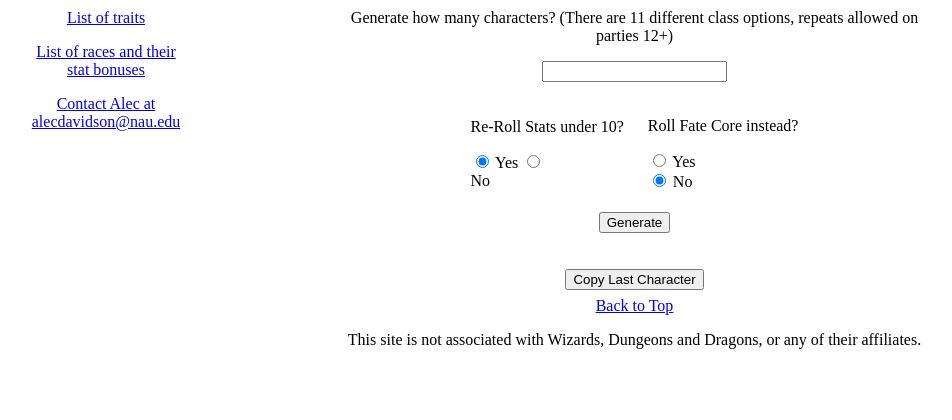
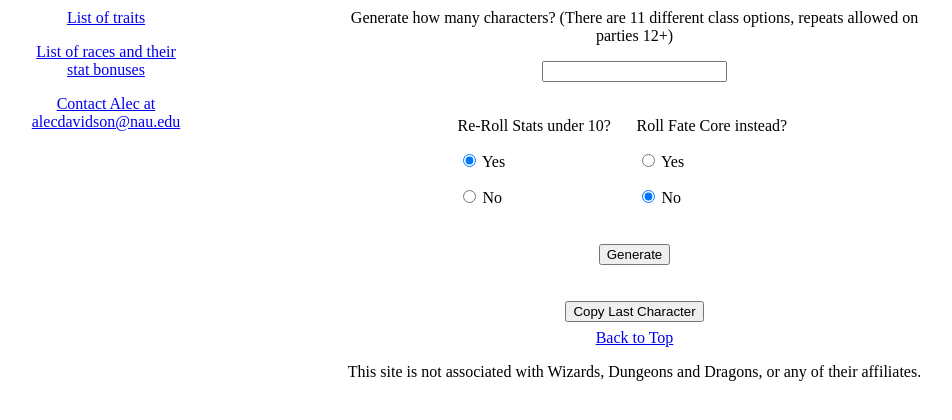
Before and after one commit to alecdavidson/dndcharacter, a Flask app: page / in a window 1280 px wide. Shown: the top 420 px of the page, without its empty margins (33-985 px from the left). Run offline with Flask 2, Linux system fonts and the light colour scheme.

Commit message:
Add files via upload

```diff
--- a/templates/index.html
+++ b/templates/index.html
@@ -2,7 +2,7 @@
 <html>
 	<head>
 		<title>DND Character Randomizer</title>
-		<style>
+		<style type="text/css">
 			.container { position:relative; padding:0 0 0 55px; }
 			#sidebar {
 				float: left;
@@ -10,12 +10,32 @@
 				border:1px solid #fff; width:150px; height:140px
 			}
 			#content {
-				border:1px solid #fff; width:600px;
+				border:1px solid #fff;
+				width:600px;
 				background: #fff;
 				margin:5px 0 5px 0;
 			}
 			#footer {
-				border:1px solid #fff; width:600px;
+				border:1px solid #fff;
+				width:600px;
+				margin:5px 0 5px 0;
+			}
+			.detail {
+				width:75%;
+				border-bottom:1px solid #000;
+				border-right:1px solid #000;
+				margin:5px 0 5px 0;
+			}
+			.stats {
+				width:25%;
+				border-bottom:1px solid #000;
+				margin:5px 0 5px 0;
+			}
+			.resultstable {
+				table-layout:fixed;
+				border-collapse: collapse;
+				border:1px solid #fff;
+				width:500px;
 				margin:5px 0 5px 0;
 			}
 		</style>
@@ -54,31 +74,21 @@
                     </p>
 					<table>
 					<td>
+					<div style="width:175px; text-align:left;align:center">
 					<p>
 					Re-Roll Stats under 10?
 					</p>
-					<div style="width:75px; text-align:left;align:center">
 					<input type="radio" name="reroll" value="yes" checked> Yes
+					<p>
 					<input type="radio" name="reroll" value="no"> No
 					</div>
-					</td>
 					<td>
-					</td>
-					<td>
-					</td>
-					<td>
-					</td>
-					<td>
-					</td>
-					<td>
-					</td>
-					<td>
+					<div style="width:175px; text-align:left">
 					<p>
 					Roll Fate Core instead?
 					</p>
-					<div style="width:75px; text-align:left">
 					<input type="radio" name="fate" value="yes"> Yes
-					<br>
+					<p>
 					<input type="radio" name="fate" value="no" checked> No
 					</div>
 					</td>
@@ -93,72 +103,62 @@
 						Results:
 						<pre align="left">
 							{% for message in messages %}
-
-<table>
-<colgroup>
-	<col>
-	<col span="2">
-	<col>
-	<col span="2">
-</colgroup>
+<div align="center">
+<table class="resultstable">
 <tr>
-<td>	</td>
-<td>{{message[0]['Field']}}
+<!--<td></td>-->
+<td class="detail">{{message[0]['Field']}}
 	{{message[0]['Value']}}</td>
-<td>	</td>
-<td>{{message[6]['Field']}}
+<!--<td></td>-->
+<td class="stats">{{message[6]['Field']}}
 	{{message[6]['Value']}}</td>
 </tr>
 <tr>
-<td></td>
-<td>{{message[1]['Field']}}
+<!--<td></td>-->
+<td class="detail">{{message[1]['Field']}}
 	{{message[1]['Value']}}</td>
-<td></td>
-<td>{{message[7]['Field']}}
+<!--<td></td>-->
+<td class="stats">{{message[7]['Field']}}
 	{{message[7]['Value']}}</td>
 </tr>
 <tr>
-<td></td>
-<td>{{message[2]['Field']}}
+<!--<td></td>-->
+<td class="detail">{{message[2]['Field']}}
 	{{message[2]['Value']}}</td>
-<td></td>
-<td>{{message[8]['Field']}}
+<!--<td></td>-->
+<td class="stats">{{message[8]['Field']}}
 	{{message[8]['Value']}}</td>
 </tr>
 <tr>
-<td></td>
-<td>{{message[3]['Field']}}
+<!--<td></td>-->
+<td class="detail">{{message[3]['Field']}}
 	{{message[3]['Value']}}</td>
-<td></td>
-<td>{{message[9]['Field']}}
+<!--<td></td>-->
+<td class="stats">{{message[9]['Field']}}
 	{{message[9]['Value']}}</td>
 </tr>
 <tr>
-<td></td>
-<td>{{message[4]['Field']}}
+<!--<td></td>-->
+<td class="detail">{{message[4]['Field']}}
 	{{message[4]['Value']}}</td>
-<td></td>
-<td>{{message[10]['Field']}}
+<!--<td></td>-->
+<td class="stats">{{message[10]['Field']}}
 	{{message[10]['Value']}}</td>
 </tr>
 <tr>
-<td></td>
-<td>{{message[5]['Field']}}
+<!--<td></td>-->
+<td class="detail">{{message[5]['Field']}}
 	{{message[5]['Value']}}</td>
-<td></td>
-<td>{{message[11]['Field']}}
+<!--<td></td>-->
+<td class="stats">{{message[11]['Field']}}
 	{{message[11]['Value']}}</td>
 </tr>
-<tr>
-	<td></td>
-	<td>
-	<script>
-		var TextToCopy = "{{message[12]['Value']}}";
-	</script>
-	</td>
-</tr>
+<script>
+	var TextToCopy = "{{message[12]['Value']}}";
+</script>
 </table>
-++++++++++++++++++++++++++++++++++++++++++++++++++++++++++++++++++++++++++
++++++++++++++++++++++++++++++++++++++++++++++++++++++++++++++++++++++++
+</div>
 							{% endfor %}
 						</pre>
 					{% endif %}
```
